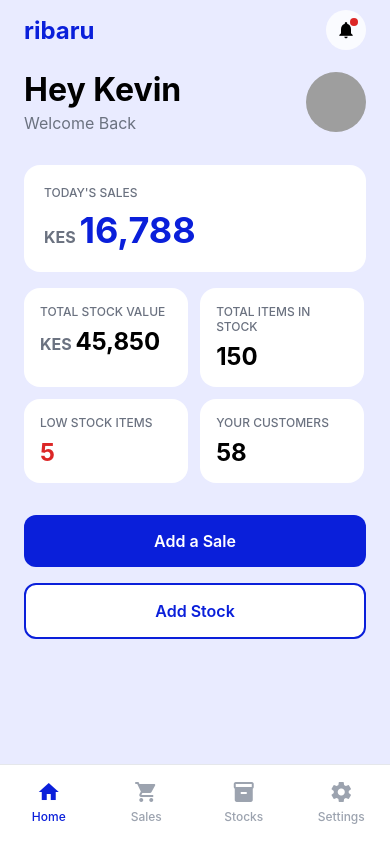
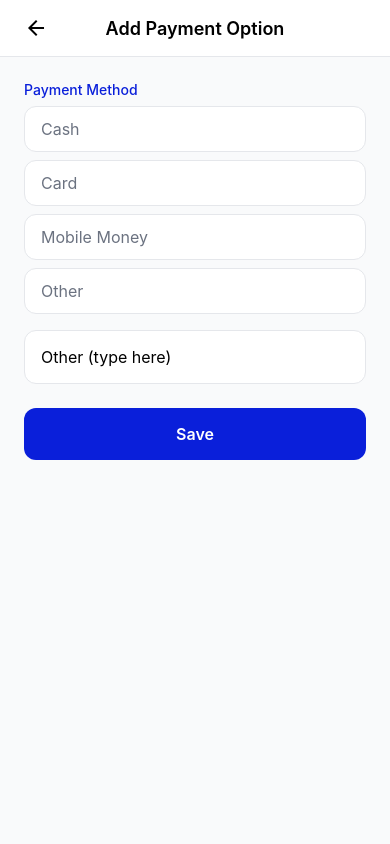
Before and after one commit to digitallegionke/Ribaru-UIs, a React Native app: screen /AddPaymentOption in a window 390 px wide. Built offline with nearby package versions, Linux system fonts and the light colour scheme; grey boxes are pictures that could not be loaded.

Commit message:
Add navigation for AddCustomer and AddPaymentOption screens in AppNavigator and update CheckoutScreen to navigate to these options.

```diff
--- a/src/navigation/AppNavigator.tsx
+++ b/src/navigation/AppNavigator.tsx
@@ -6,6 +6,8 @@ import { SelectItemScreen } from '../screens/SelectItemScreen';
 import { CheckoutScreen } from '../screens/CheckoutScreen';
 import { AddStockScreen } from '../screens/AddStockScreen';
 import { ProductDetailScreen } from '../screens/ProductDetailScreen';
+import { AddCustomerScreen } from '../screens/AddCustomerScreen';
+import { AddPaymentOptionScreen } from '../screens/AddPaymentOptionScreen';
 
 export type RootStackParamList = {
   MainTabs: undefined;
@@ -14,6 +16,8 @@ export type RootStackParamList = {
   Checkout: { amount: number };
   AddStock: undefined;
   ProductDetail: { productId: string };
+  AddCustomer: undefined;
+  AddPaymentOption: undefined;
 };
 
 const Stack = createNativeStackNavigator<RootStackParamList>();
@@ -31,6 +35,8 @@ export function AppNavigator() {
       <Stack.Screen name="Checkout" component={CheckoutScreen} />
       <Stack.Screen name="AddStock" component={AddStockScreen} />
       <Stack.Screen name="ProductDetail" component={ProductDetailScreen} />
+      <Stack.Screen name="AddCustomer" component={AddCustomerScreen} />
+      <Stack.Screen name="AddPaymentOption" component={AddPaymentOptionScreen} />
     </Stack.Navigator>
   );
 }
--- /dev/null
+++ b/src/screens/AddCustomerScreen.tsx
@@ -0,0 +1,109 @@
+import React, { useState } from 'react';
+import { View, Text, StyleSheet, TouchableOpacity, SafeAreaView, TextInput } from 'react-native';
+import { MaterialIcons } from '@expo/vector-icons';
+import { useNavigation } from '@react-navigation/native';
+
+export function AddCustomerScreen() {
+  const navigation = useNavigation();
+  const [name, setName] = useState('');
+  const [phone, setPhone] = useState('');
+
+  const handleSave = () => {
+    if (name && phone) {
+      navigation.goBack();
+      // In a real app, you would pass the customer back via params or a callback
+    }
+  };
+
+  return (
+    <SafeAreaView style={styles.container}>
+      <View style={styles.header}>
+        <TouchableOpacity onPress={() => navigation.goBack()}>
+          <MaterialIcons name="arrow-back" size={24} color="#000" />
+        </TouchableOpacity>
+        <Text style={styles.headerTitle}>Add Customer</Text>
+        <View style={{ width: 24 }} />
+      </View>
+      <View style={styles.form}>
+        <View style={styles.formGroup}>
+          <Text style={styles.label}>Name</Text>
+          <TextInput
+            style={styles.input}
+            value={name}
+            onChangeText={setName}
+            placeholder="Customer Name"
+          />
+        </View>
+        <View style={styles.formGroup}>
+          <Text style={styles.label}>Phone Number</Text>
+          <TextInput
+            style={styles.input}
+            value={phone}
+            onChangeText={setPhone}
+            placeholder="Phone Number"
+            keyboardType="phone-pad"
+          />
+        </View>
+        <TouchableOpacity style={styles.saveButton} onPress={handleSave} disabled={!name || !phone}>
+          <Text style={styles.saveButtonText}>Save</Text>
+        </TouchableOpacity>
+      </View>
+    </SafeAreaView>
+  );
+}
+
+const styles = StyleSheet.create({
+  container: {
+    flex: 1,
+    backgroundColor: '#F9FAFB',
+  },
+  header: {
+    flexDirection: 'row',
+    justifyContent: 'space-between',
+    alignItems: 'center',
+    paddingHorizontal: 24,
+    paddingVertical: 16,
+    backgroundColor: 'white',
+    borderBottomWidth: 1,
+    borderBottomColor: '#E5E7EB',
+  },
+  headerTitle: {
+    fontSize: 18,
+    fontWeight: '600',
+    color: '#000',
+  },
+  form: {
+    flex: 1,
+    paddingHorizontal: 24,
+    paddingTop: 24,
+  },
+  formGroup: {
+    marginBottom: 24,
+  },
+  label: {
+    fontSize: 14,
+    color: '#0A1FDA',
+    fontWeight: '500',
+    marginBottom: 8,
+  },
+  input: {
+    backgroundColor: 'white',
+    borderRadius: 12,
+    paddingVertical: 16,
+    paddingHorizontal: 16,
+    fontSize: 16,
+    borderWidth: 1,
+    borderColor: '#E5E7EB',
+  },
+  saveButton: {
+    backgroundColor: '#0A1FDA',
+    borderRadius: 12,
+    paddingVertical: 16,
+    alignItems: 'center',
+  },
+  saveButtonText: {
+    color: 'white',
+    fontSize: 16,
+    fontWeight: '600',
+  },
+});
--- /dev/null
+++ b/src/screens/AddPaymentOptionScreen.tsx
@@ -0,0 +1,131 @@
+import React, { useState } from 'react';
+import { View, Text, StyleSheet, TouchableOpacity, SafeAreaView, TextInput } from 'react-native';
+import { MaterialIcons } from '@expo/vector-icons';
+import { useNavigation } from '@react-navigation/native';
+
+const paymentMethods = ['Cash', 'Card', 'Mobile Money', 'Other'];
+
+export function AddPaymentOptionScreen() {
+  const navigation = useNavigation();
+  const [method, setMethod] = useState('');
+
+  const handleSave = () => {
+    if (method) {
+      navigation.goBack();
+      // In a real app, you would pass the payment option back via params or a callback
+    }
+  };
+
+  return (
+    <SafeAreaView style={styles.container}>
+      <View style={styles.header}>
+        <TouchableOpacity onPress={() => navigation.goBack()}>
+          <MaterialIcons name="arrow-back" size={24} color="#000" />
+        </TouchableOpacity>
+        <Text style={styles.headerTitle}>Add Payment Option</Text>
+        <View style={{ width: 24 }} />
+      </View>
+      <View style={styles.form}>
+        <View style={styles.formGroup}>
+          <Text style={styles.label}>Payment Method</Text>
+          {paymentMethods.map((pm) => (
+            <TouchableOpacity
+              key={pm}
+              style={[styles.methodButton, method === pm && styles.selectedMethod]}
+              onPress={() => setMethod(pm)}
+            >
+              <Text style={[styles.methodText, method === pm && styles.selectedMethodText]}>{pm}</Text>
+            </TouchableOpacity>
+          ))}
+          <TextInput
+            style={styles.input}
+            value={method}
+            onChangeText={setMethod}
+            placeholder="Other (type here)"
+          />
+        </View>
+        <TouchableOpacity style={styles.saveButton} onPress={handleSave} disabled={!method}>
+          <Text style={styles.saveButtonText}>Save</Text>
+        </TouchableOpacity>
+      </View>
+    </SafeAreaView>
+  );
+}
+
+const styles = StyleSheet.create({
+  container: {
+    flex: 1,
+    backgroundColor: '#F9FAFB',
+  },
+  header: {
+    flexDirection: 'row',
+    justifyContent: 'space-between',
+    alignItems: 'center',
+    paddingHorizontal: 24,
+    paddingVertical: 16,
+    backgroundColor: 'white',
+    borderBottomWidth: 1,
+    borderBottomColor: '#E5E7EB',
+  },
+  headerTitle: {
+    fontSize: 18,
+    fontWeight: '600',
+    color: '#000',
+  },
+  form: {
+    flex: 1,
+    paddingHorizontal: 24,
+    paddingTop: 24,
+  },
+  formGroup: {
+    marginBottom: 24,
+  },
+  label: {
+    fontSize: 14,
+    color: '#0A1FDA',
+    fontWeight: '500',
+    marginBottom: 8,
+  },
+  methodButton: {
+    backgroundColor: 'white',
+    borderRadius: 12,
+    paddingVertical: 12,
+    paddingHorizontal: 16,
+    borderWidth: 1,
+    borderColor: '#E5E7EB',
+    marginBottom: 8,
+  },
+  selectedMethod: {
+    borderColor: '#1D4ED8',
+    backgroundColor: '#EEF2FF',
+  },
+  methodText: {
+    fontSize: 16,
+    color: '#6B7280',
+  },
+  selectedMethodText: {
+    color: '#1D4ED8',
+    fontWeight: '600',
+  },
+  input: {
+    backgroundColor: 'white',
+    borderRadius: 12,
+    paddingVertical: 16,
+    paddingHorizontal: 16,
+    fontSize: 16,
+    borderWidth: 1,
+    borderColor: '#E5E7EB',
+    marginTop: 8,
+  },
+  saveButton: {
+    backgroundColor: '#0A1FDA',
+    borderRadius: 12,
+    paddingVertical: 16,
+    alignItems: 'center',
+  },
+  saveButtonText: {
+    color: 'white',
+    fontSize: 16,
+    fontWeight: '600',
+  },
+});
--- a/src/screens/CheckoutScreen.tsx
+++ b/src/screens/CheckoutScreen.tsx
@@ -51,7 +51,7 @@ export function CheckoutScreen() {
 
         {/* Options */}
         <View style={styles.optionsSection}>
-          <TouchableOpacity style={styles.optionItem}>
+          <TouchableOpacity style={styles.optionItem} onPress={() => navigation.navigate('AddCustomer')}>
             <View style={styles.optionLeft}>
               <MaterialIcons name="person-add" size={20} color="#0A1FDA" />
               <Text style={styles.optionText}>Add Customer</Text>
@@ -59,7 +59,7 @@ export function CheckoutScreen() {
             <MaterialIcons name="chevron-right" size={20} color="#9CA3AF" />
           </TouchableOpacity>
 
-          <TouchableOpacity style={styles.optionItem}>
+          <TouchableOpacity style={styles.optionItem} onPress={() => navigation.navigate('AddPaymentOption')}>
             <View style={styles.optionLeft}>
               <MaterialIcons name="credit-card" size={20} color="#0A1FDA" />
               <Text style={styles.optionText}>Add Payment Option</Text>
```
